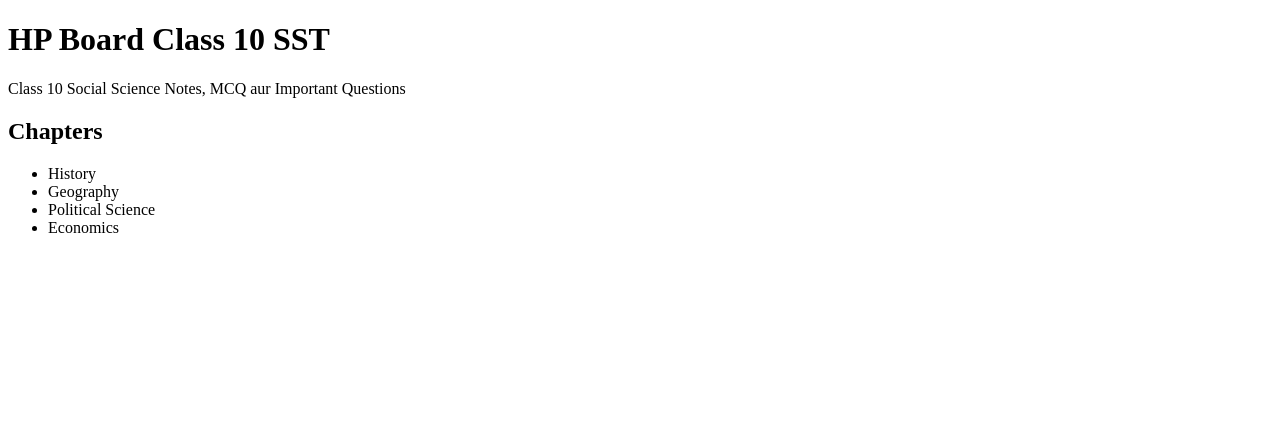
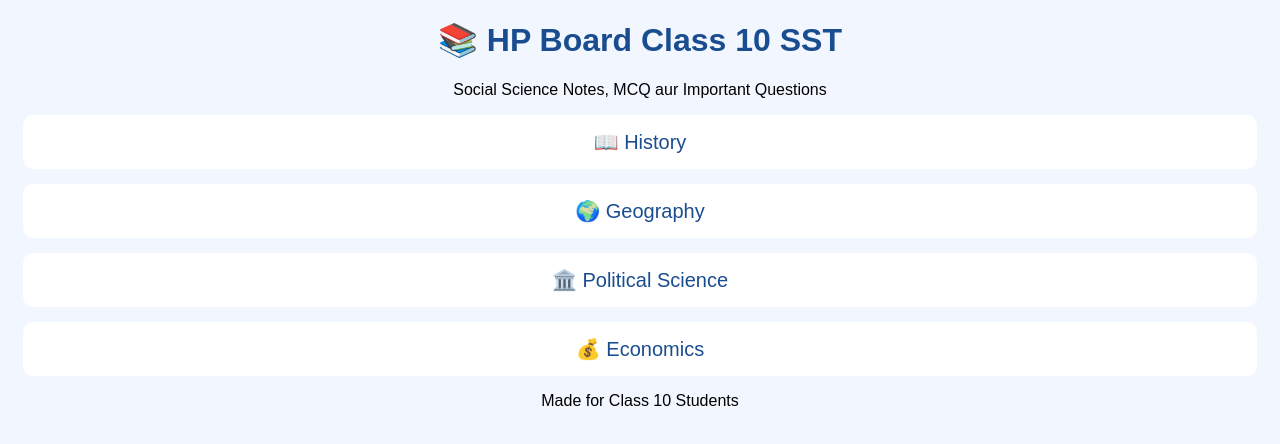
Before and after one commit to ellenrivas116-source/-hp-board-class10-sst, a plain HTML site: page index.html in a window 1280 px wide. Drawn offline with Linux system fonts and the light colour scheme.

Commit message:
Update index.html

```diff
--- a/index.html
+++ b/index.html
@@ -2,18 +2,55 @@
 <html>
 <head>
 <title>HP Board Class 10 SST</title>
+<style>
+body {
+  font-family: Arial;
+  text-align: center;
+  background: #f2f6ff;
+}
+
+h1 {
+  color: #1a4d8f;
+}
+
+.card {
+  background: white;
+  margin: 15px;
+  padding: 15px;
+  border-radius: 10px;
+}
+
+a {
+  text-decoration: none;
+  color: #1a4d8f;
+  font-size: 20px;
+}
+</style>
 </head>
+
 <body>
-<h1>HP Board Class 10 SST</h1>
-<p>Class 10 Social Science Notes, MCQ aur Important Questions</p>
 
-<h2>Chapters</h2>
-<ul>
-<li>History</li>
-<li>Geography</li>
-<li>Political Science</li>
-<li>Economics</li>
-</ul>
+<h1>📚 HP Board Class 10 SST</h1>
+
+<p>Social Science Notes, MCQ aur Important Questions</p>
+
+<div class="card">
+<a href="#">📖 History</a>
+</div>
+
+<div class="card">
+<a href="#">🌍 Geography</a>
+</div>
+
+<div class="card">
+<a href="#">🏛️ Political Science</a>
+</div>
+
+<div class="card">
+<a href="#">💰 Economics</a>
+</div>
+
+<p>Made for Class 10 Students</p>
 
 </body>
-</html>
+                             </html>
```
